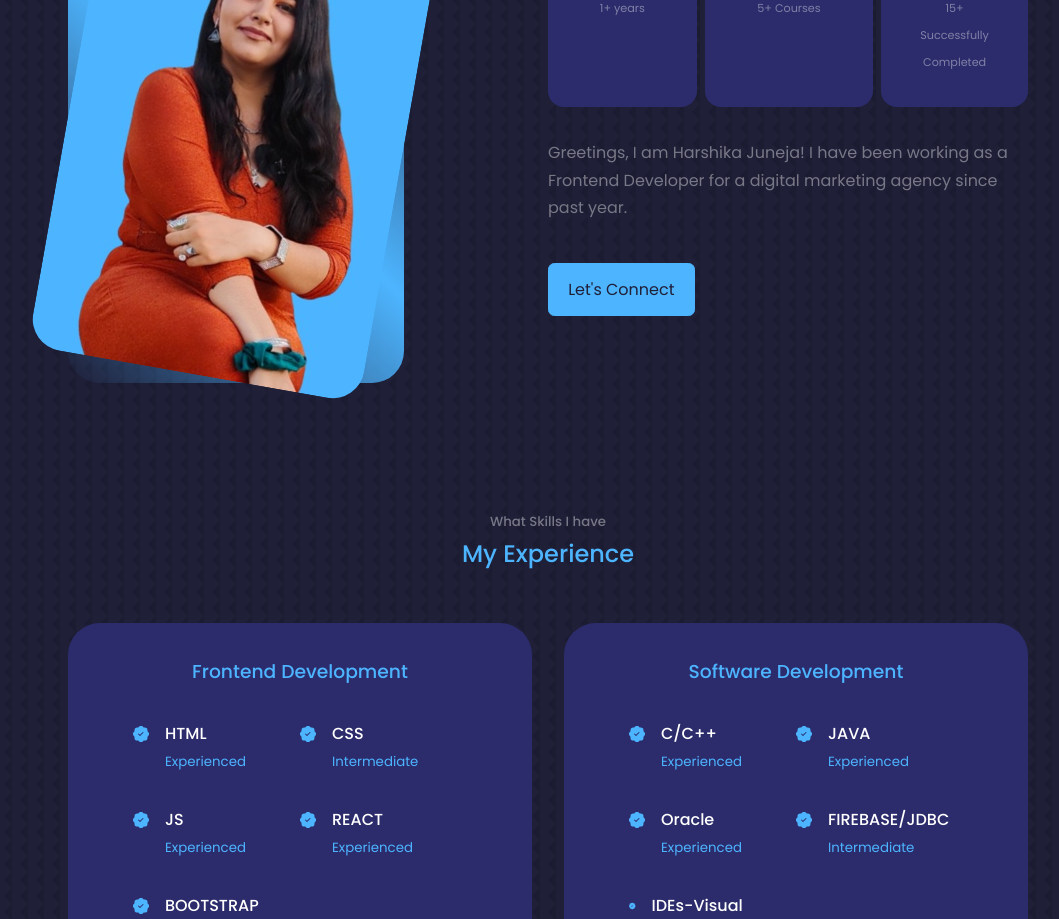
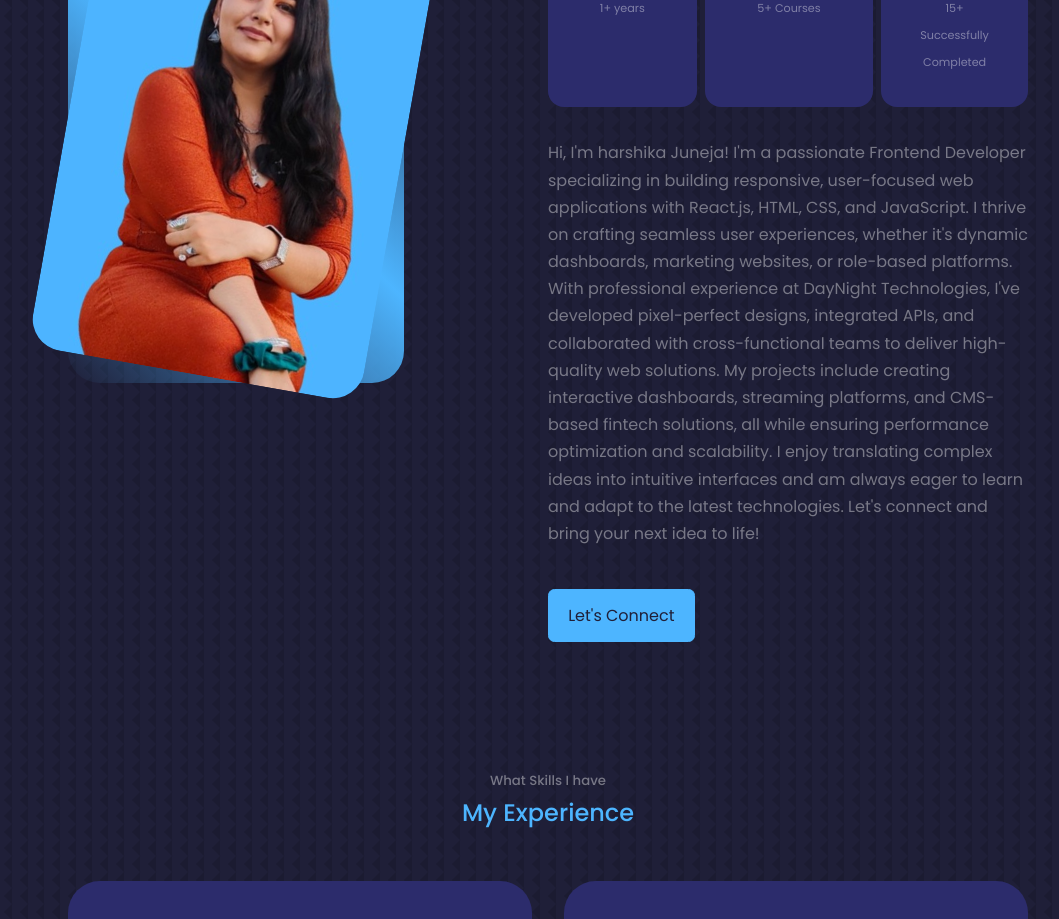
Before and after one commit to Harshika-Juneja/My-Portfolio-Website, a React (Create React App) app: page / in a window 1280 px wide. Shown: the part 1160-2079 px from the top of the page, without its empty margins (92-1151 px from the left). Built offline with nearby package versions, Linux system fonts and the light colour scheme.

Commit message:
Update About.js

```diff
--- a/src/components/about/About.js
+++ b/src/components/about/About.js
@@ -36,7 +36,10 @@ const About = () => {
         </article>
        </div>
 
-       <p>Greetings, I am Harshika Juneja! I have been working as a Frontend Developer for a digital marketing agency since past year.
+       <p>
+            Hi, I'm harshika Juneja! I'm a passionate Frontend Developer specializing in building responsive, user-focused web applications with React.js, HTML, CSS, and JavaScript. I thrive on crafting seamless user experiences, whether it's dynamic dashboards, marketing websites, or role-based platforms.
+With professional experience at DayNight Technologies, I've developed pixel-perfect designs, integrated APIs, and collaborated with cross-functional teams to deliver high-quality web solutions. My projects include creating interactive dashboards, streaming platforms, and CMS-based fintech solutions, all while ensuring performance optimization and scalability.
+I enjoy translating complex ideas into intuitive interfaces and am always eager to learn and adapt to the latest technologies. Let's connect and bring your next idea to life!
        </p>
 
        < a href="#contact" className='btn btn-primary' >Let's Connect</a>
```
